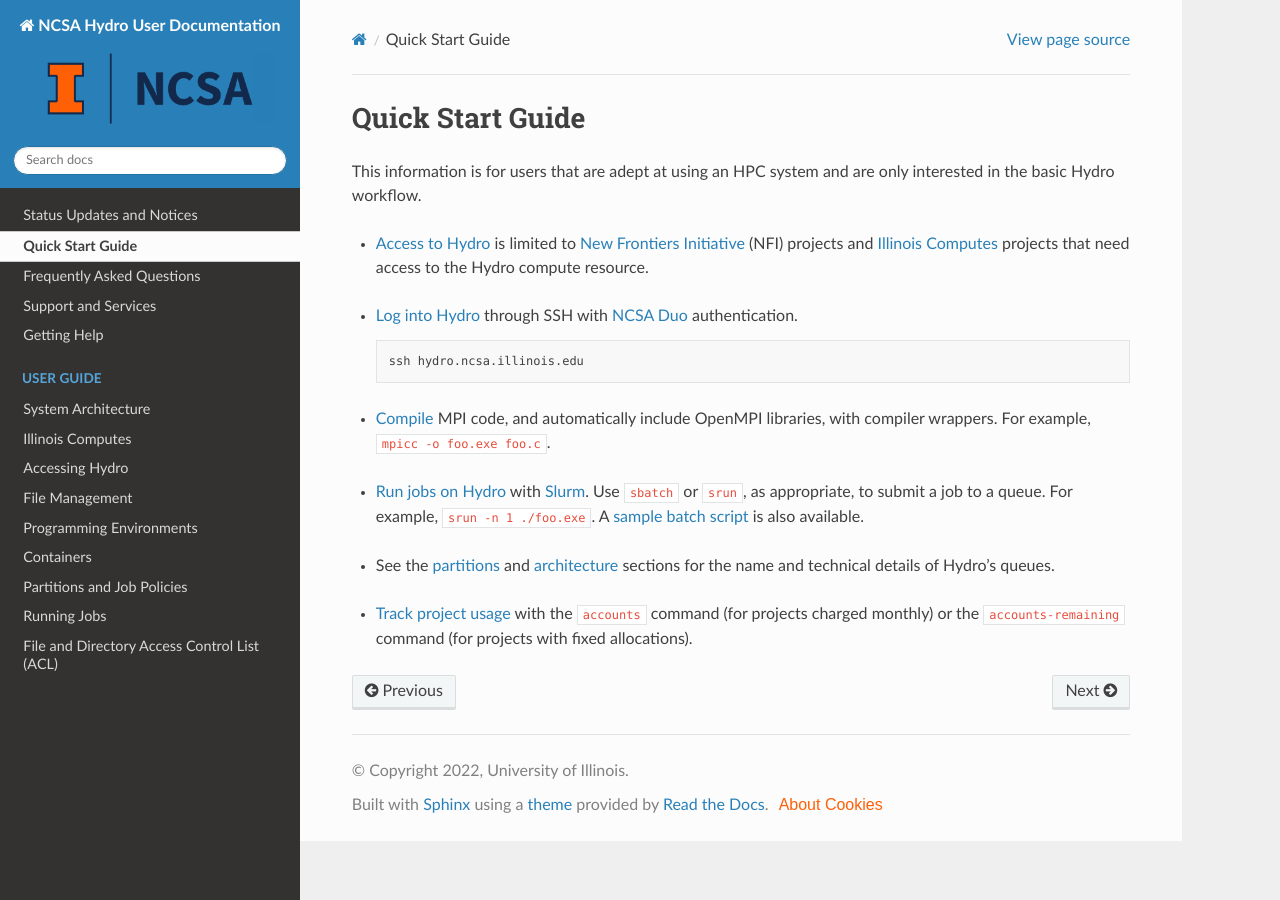
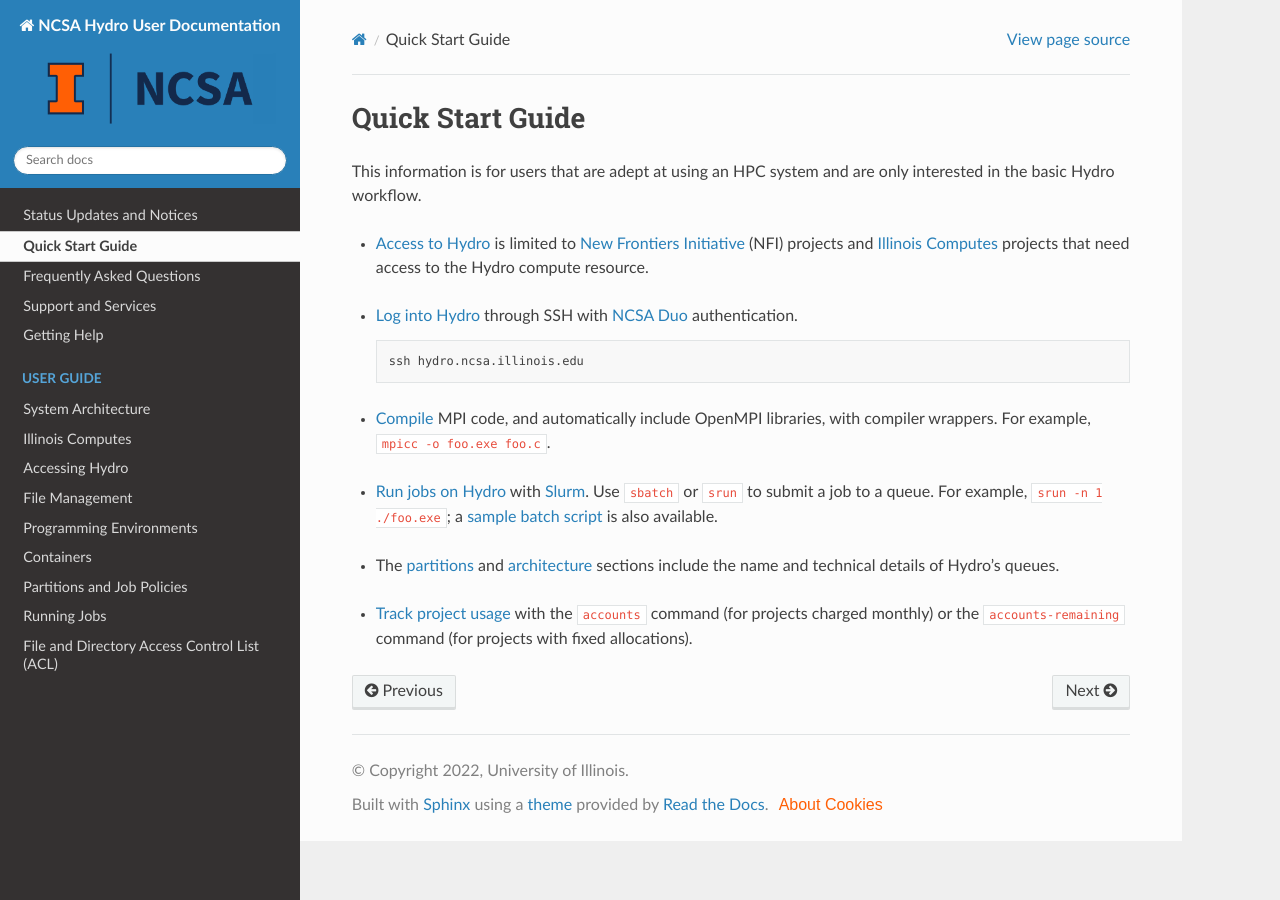
Before and after one commit to ncsa/hydro_documentation, a Sphinx documentation site: the page built from docs/source/quick-start.rst, in a window 1280 px wide. Built offline with Sphinx 7.4.7 and the Read the Docs theme 2.0.0, drawn with Linux system fonts in a browser that asks for light colours.

Commit message:
Update quick-start.rst

```diff
--- a/docs/source/quick-start.rst
+++ b/docs/source/quick-start.rst
@@ -21,11 +21,11 @@
 
 ..
 
-- :ref:`Run jobs on Hydro <running>` with `Slurm <https://slurm.schedmd.com/documentation.html>`_. Use ``sbatch`` or ``srun``, as appropriate, to submit a job to a queue. For example, ``srun -n 1 ./foo.exe``. A :ref:`sample batch script <sample-batch-script>` is also available.
+- :ref:`Run jobs on Hydro <running>` with `Slurm <https://slurm.schedmd.com/documentation.html>`_. Use ``sbatch`` or ``srun`` to submit a job to a queue. For example, ``srun -n 1 ./foo.exe``; a :ref:`sample batch script <sample-batch-script>` is also available.
 
 ..
 
-- See the :ref:`partitions <partitions-job-policies>` and :ref:`architecture <architecture>` sections for the name and technical details of Hydro's queues.
+- The :ref:`partitions <partitions-job-policies>` and :ref:`architecture <architecture>` sections include the name and technical details of Hydro's queues.
 
 ..
 
```
